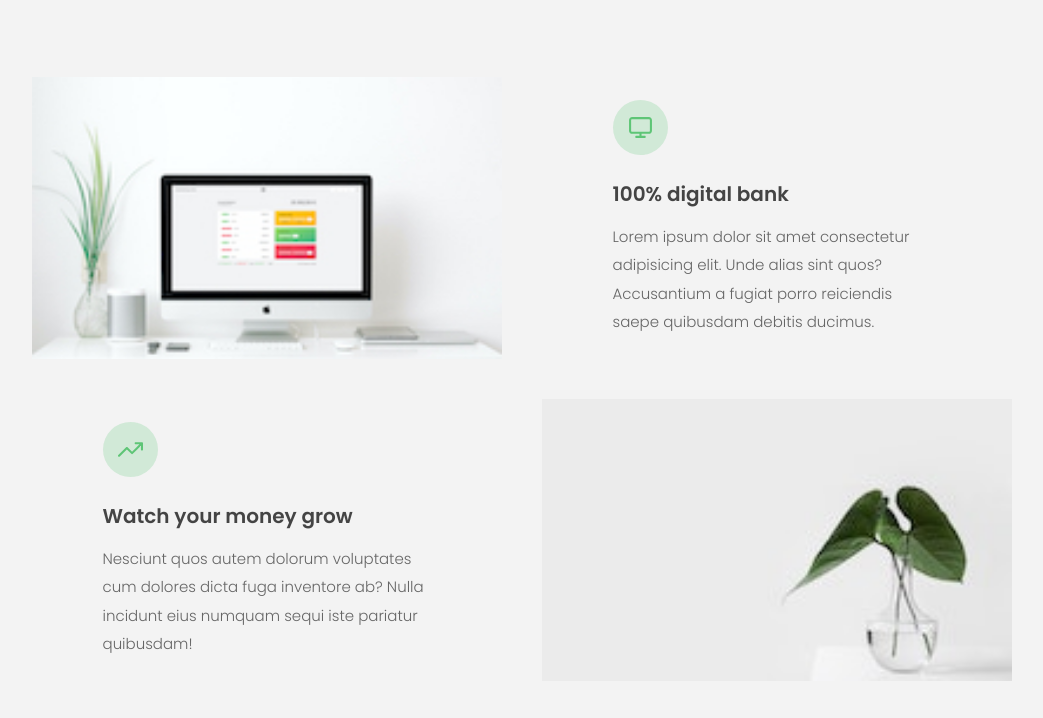
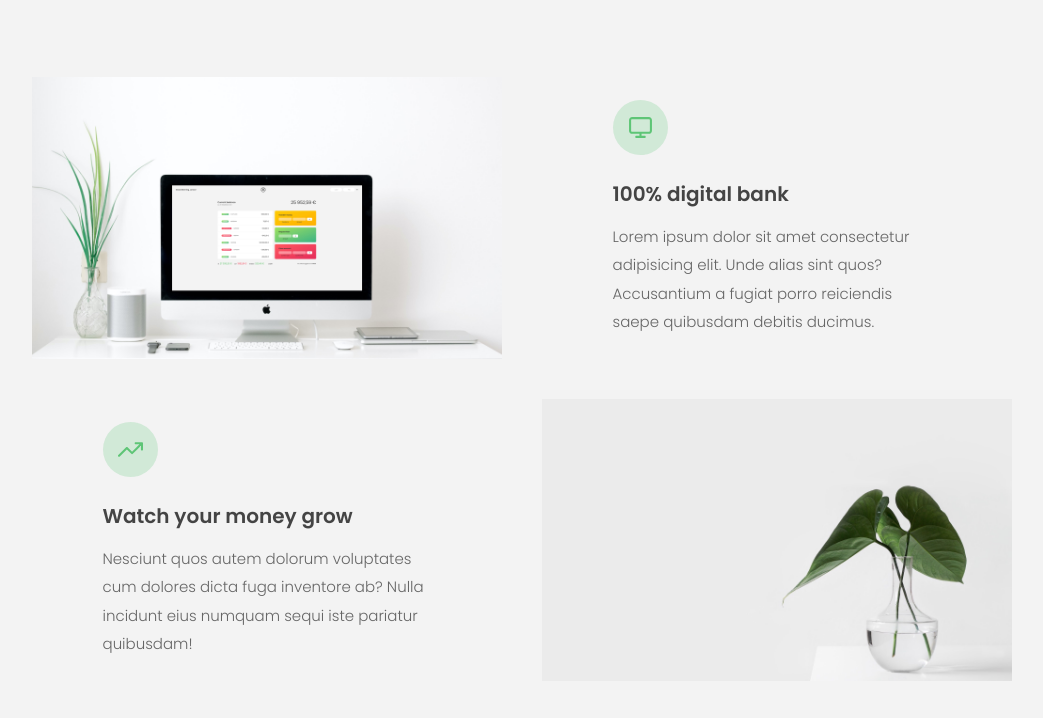
Before and after one commit to sahinyasasi/js-basics, a plain HTML site: page advanced Dom/index.html in a window 1280 px wide. Shown: the part 1102-1820 px from the top of the page, without its empty margins (118-1161 px from the left). Drawn offline with Linux system fonts and the light colour scheme.

Commit message:
lazy images

```diff
--- a/advanced Dom/index.html
+++ b/advanced Dom/index.html
@@ -71,7 +71,7 @@
           src="img/digital-lazy.jpg"
           data-src="img/digital.jpg"
           alt="Computer"
-          class="features__img"
+          class="features__img lazy-img"
         />
         <div class="features__feature">
           <div class="features__icon">
@@ -104,14 +104,14 @@
           src="img/grow-lazy.jpg"
           data-src="img/grow.jpg"
           alt="Plant"
-          class="features__img"
+          class="features__img lazy-img"
         />
 
         <img
           src="img/card-lazy.jpg"
           data-src="img/card.jpg"
           alt="Credit card"
-          class="features__img"
+          class="features__img lazy-img"
         />
         <div class="features__feature">
           <div class="features__icon">
--- a/advanced Dom/script.js
+++ b/advanced Dom/script.js
@@ -255,6 +255,31 @@ allSections.forEach(function (section) {
   section.classList.add('section--hidden');
 });
 
+const imgTargets = document.querySelectorAll('img[data-src]');
+
+const loadImg = function (entries, observer) {
+  const [entry] = entries;
+
+  if (!entry.isIntersecting) return;
+
+  // Replace src with data-src
+  entry.target.src = entry.target.dataset.src;
+
+  entry.target.addEventListener('load', function () {
+    entry.target.classList.remove('lazy-img');
+  });
+
+  observer.unobserve(entry.target);
+};
+
+const imgObserver = new IntersectionObserver(loadImg, {
+  root: null,
+  threshold: 0,
+  rootMargin: '200px',
+});
+
+imgTargets.forEach(img => imgObserver.observe(img));
+
 /////////////////////////////////////////////////////////////////////////////////////////////////////////////////
 
 /////////////////////////////////////////////////////////////////////////////////////////////////////////////////
```
